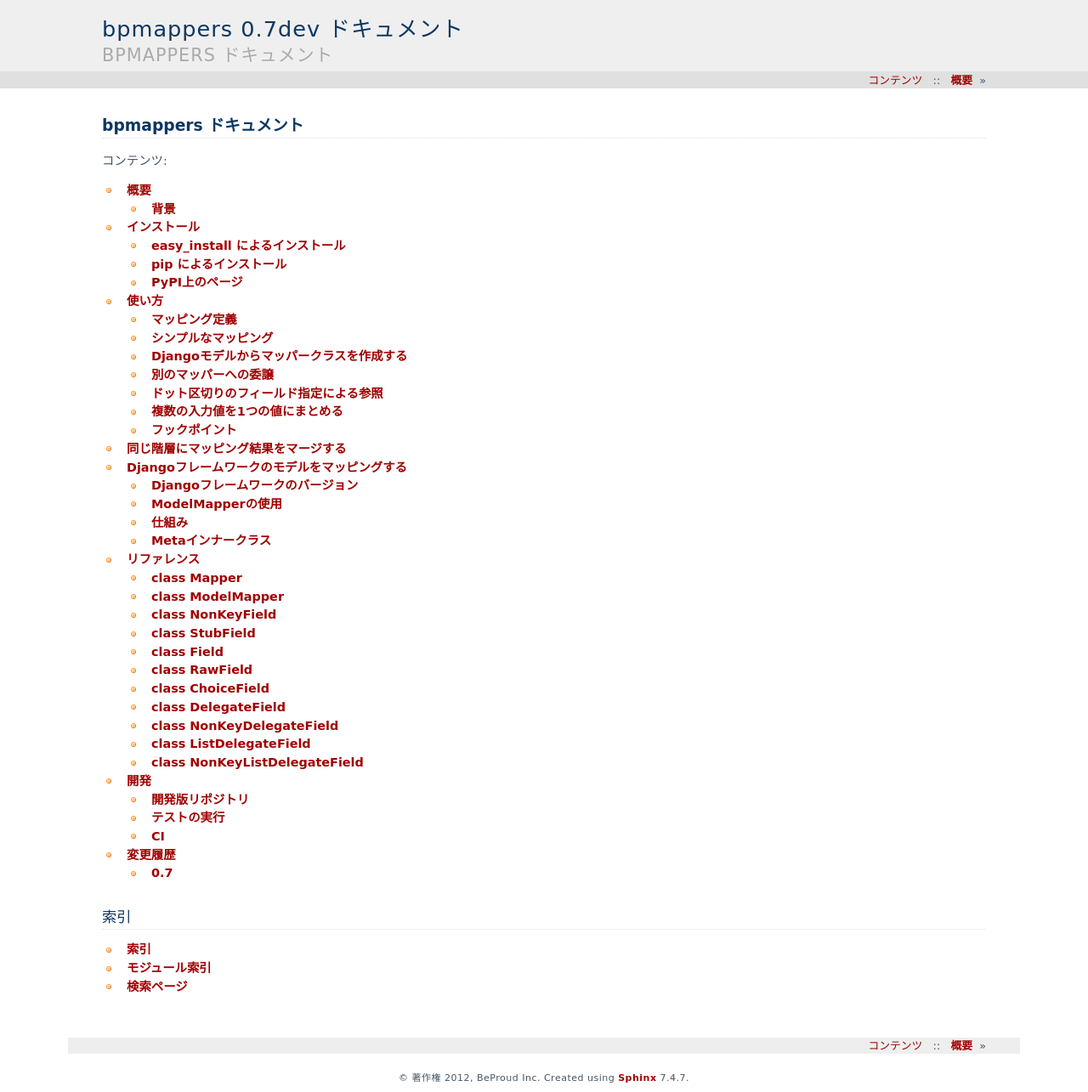
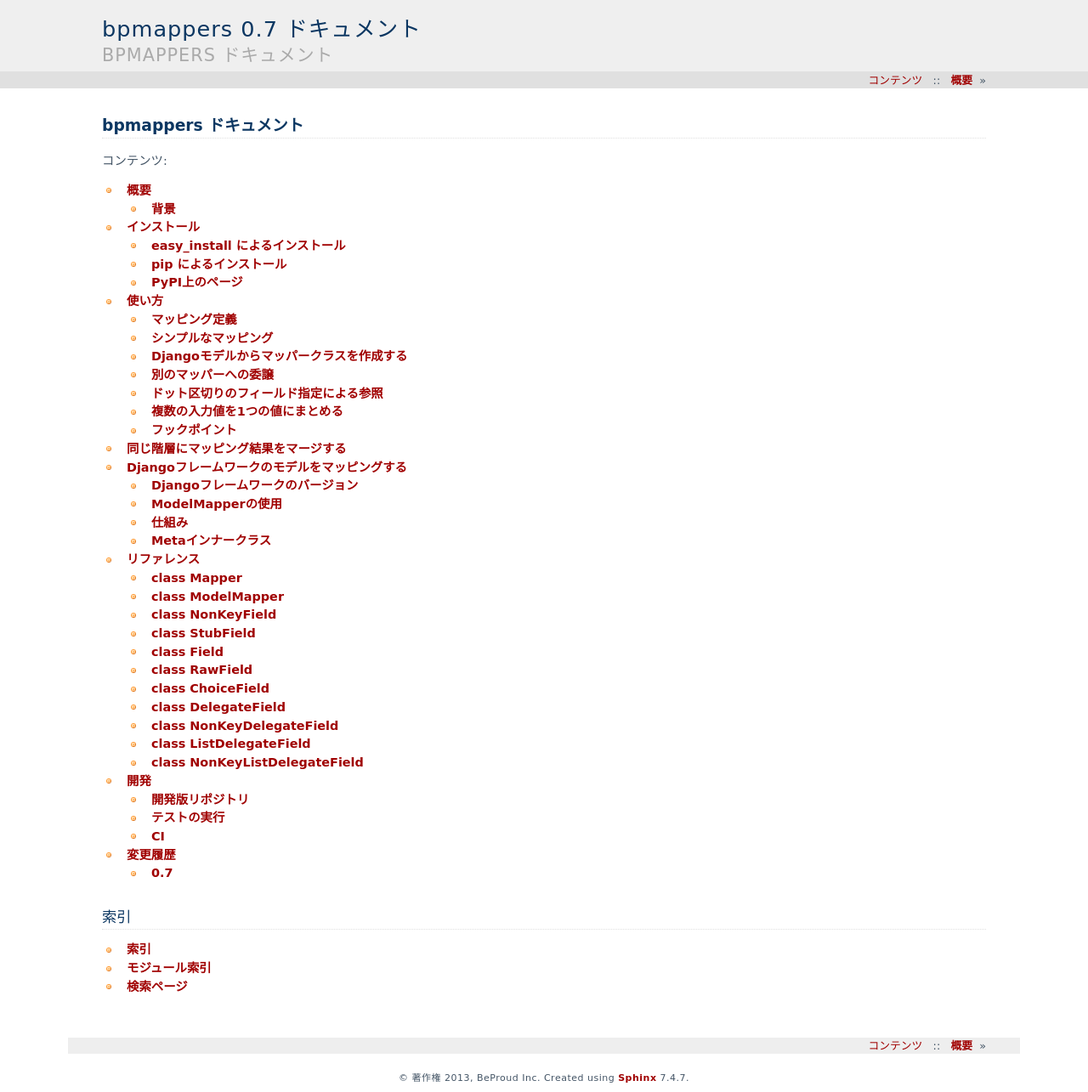
Before and after one commit to beproud/bpmappers, a Sphinx documentation site: the page built from docs/ja/source/index.rst, in a window 1280 px wide. Shown: the whole page at 85% size. Built offline with Sphinx 7.4.7, drawn with Linux system fonts in a browser that asks for light colours.

Commit message:
バージョンを0.7に更新

```diff
--- a/bpmappers/__init__.py
+++ b/bpmappers/__init__.py
@@ -9,4 +9,4 @@ __all__ = [
     'DataError', 'InvalidDelegateException',
 ]
 
-VERSION = (0, 7, 0, 'dev')
+VERSION = (0, 7, 0, None)
--- a/docs/ja/source/conf.py
+++ b/docs/ja/source/conf.py
@@ -53,16 +53,16 @@ master_doc = 'index'
 
 # General information about the project.
 project = u'bpmappers'
-copyright = u'2012, BeProud Inc'
+copyright = u'2013, BeProud Inc'
 
 # The version info for the project you're documenting, acts as replacement for
 # |version| and |release|, also used in various other places throughout the
 # built documents.
 #
 # The short X.Y version.
-version = '0.7dev'
+version = '0.7'
 # The full version, including alpha/beta/rc tags.
-release = '0.7dev'
+release = '0.7'
 
 # The language for content autogenerated by Sphinx. Refer to documentation
 # for a list of supported languages.
--- a/setup.py
+++ b/setup.py
@@ -13,7 +13,7 @@ def read_file(filename):
 
 setup(
     name='bpmappers',
-    version='0.7dev',
+    version='0.7',
     description='A mapping tool from model to dictionary.',
     long_description=read_file('README.txt'),
     author='BeProud Inc.',
```
